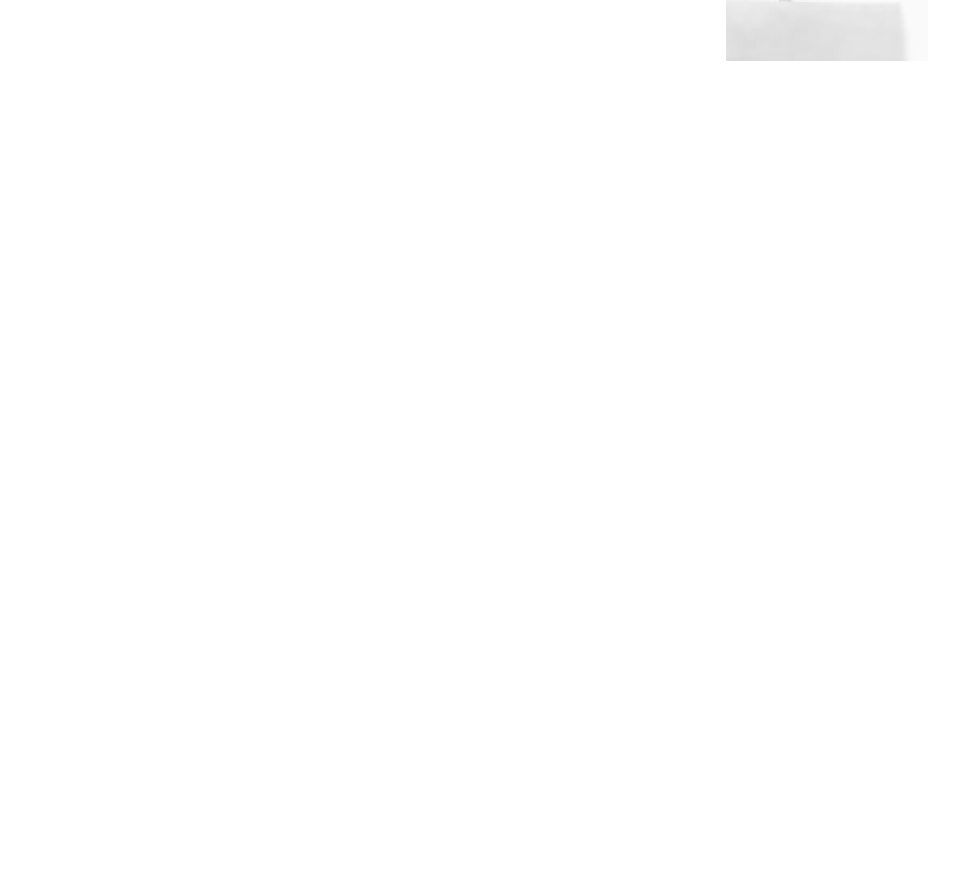
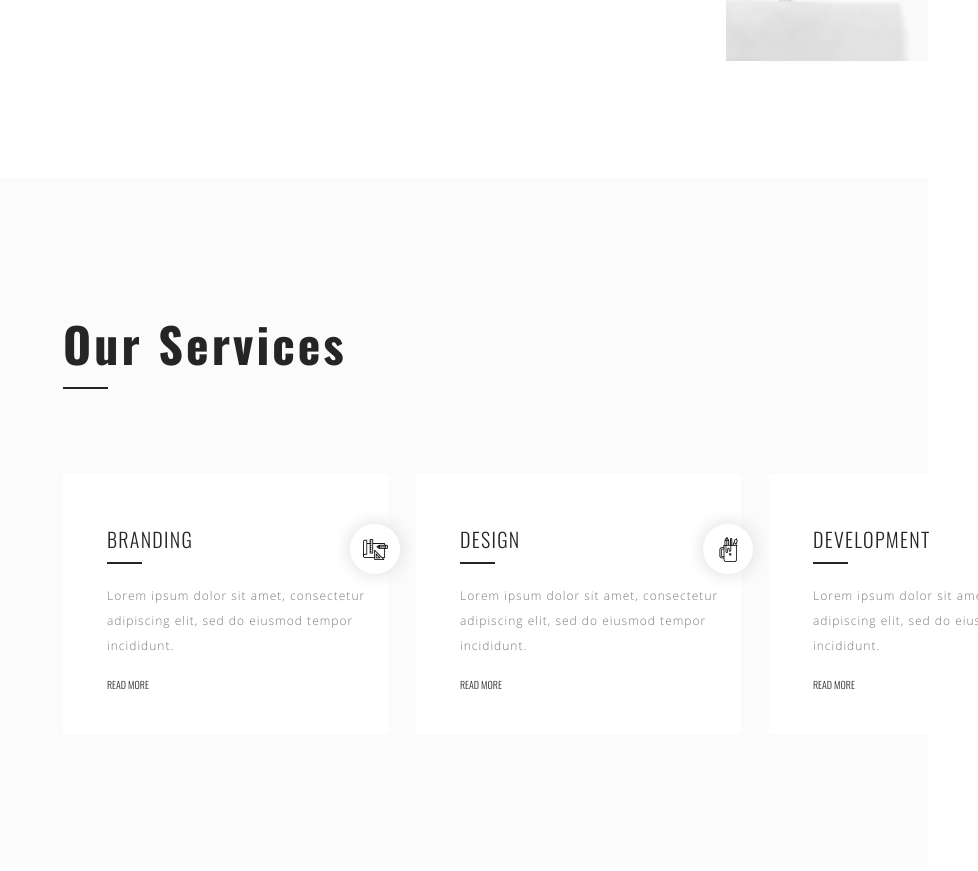
Before and after one commit to jendos-kgd/freebie-agency, a plain HTML site: page index.html in a window 1280 px wide. Shown: the part 1601-2472 px from the top of the page, without its empty margins (302-1280 px from the left). Before the commit the page ends 1829 px from the top, so only its background shows below. Drawn offline with Linux system fonts and the light colour scheme; files whose address does not match are found by name.

Commit message:
done services block

```diff
--- a/index.html
+++ b/index.html
@@ -41,6 +41,37 @@
         <p >Lorem ipsum dolor sit amet, consectetur adipiscing elit, sed do eiusmod tempor incididunt.</p>
       </div>
     </div>
+    <div class="services_block">
+      <a name="services"></a>
+      <h2>Our Services</h2>
+      <hr>
+      <div class="services_cards_container">
+        <div class="services_card">
+          <h3>branding</h3>
+          <hr>
+          <p>Lorem ipsum dolor sit amet, consectetur adipiscing elit, sed do eiusmod tempor incididunt.</p>
+          <img src="img/icon_branding.png" alt="icon branding">
+          <a href="#">read more</a>
+        </div>
+        <div class="services_card">
+          <h3>design</h3>
+          <hr>
+          <p>Lorem ipsum dolor sit amet, consectetur adipiscing elit, sed do eiusmod tempor incididunt.</p>
+          <img src="img/icon_design.png" alt="icon design">
+          <a href="#">read more</a>
+        </div>
+        <div class="services_card">
+          <h3>development</h3>
+          <hr>
+          <p>Lorem ipsum dolor sit amet, consectetur adipiscing elit, sed do eiusmod tempor incididunt.</p>
+          <img src="img/icon_development.png" alt="icon development">
+          <a href="#">read more</a>
+        </div>
+
+
+      </div>
+
+    </div>
 
 
 
--- a/styles.css
+++ b/styles.css
@@ -129,10 +129,23 @@ h2 {
   letter-spacing: 3.072px;
   color: #252525;
 }
+h3 {
+  font: normal 300 20px 'Oswald', sans-serif;
+  text-transform: uppercase;
+  color: #252525;
+  letter-spacing: 1.28px;
+}
 p {
   font: normal 300 12px/25px 'Open Sans', sans-serif;
 }
-
+hr {
+  width: 45px;
+  height: 2px;
+  border: none;
+  background-color: #252525;
+  text-align: left;
+  margin-left: 0;
+}
 /*==================Header========================*/
 header {
   height: 904px;
@@ -242,3 +255,53 @@ header span {
   margin-top: 110px;
   margin-left: 850px;
 }
+
+/*===================Services===============*/
+.services_block {
+  width: 100%;
+  height: 690px;
+  padding-top: 130px;
+  padding-left: 315px;
+  background-color: #FBFBFB;
+}
+.services_cards_container {
+  display: flex;
+  justify-content: flex-start;
+  margin-top: 85px;
+}
+.services_card {
+  width: 373px;
+  height: 260px;
+  background-color: #fff;
+  padding-left: 44px;
+  padding-top: 50px;
+  position: relative;
+  margin-right: 28px;
+}
+.services_card:last-child {
+  margin-right: 0;
+}
+.services_card:hover {
+  border-bottom: 3px solid #70BF73;
+}
+.services_card hr {
+  width: 35px;
+}
+.services_card p {
+  letter-spacing: 1.008px;
+  margin-top: 19px;
+  width: 281px;
+  color: #777;
+}
+.services_card img {
+  position: absolute;
+  left: 275px;
+  top: 38px;
+}
+.services_card a {
+  font: normal 300 10px 'Oswald', sans-serif;
+  text-transform: uppercase;
+  color: #252525;
+  display: block;
+  margin-top: 19px;
+}
```
Also changed, not shown: img/icon_branding.png (added), img/icon_design.png (added), img/icon_development.png (added).
